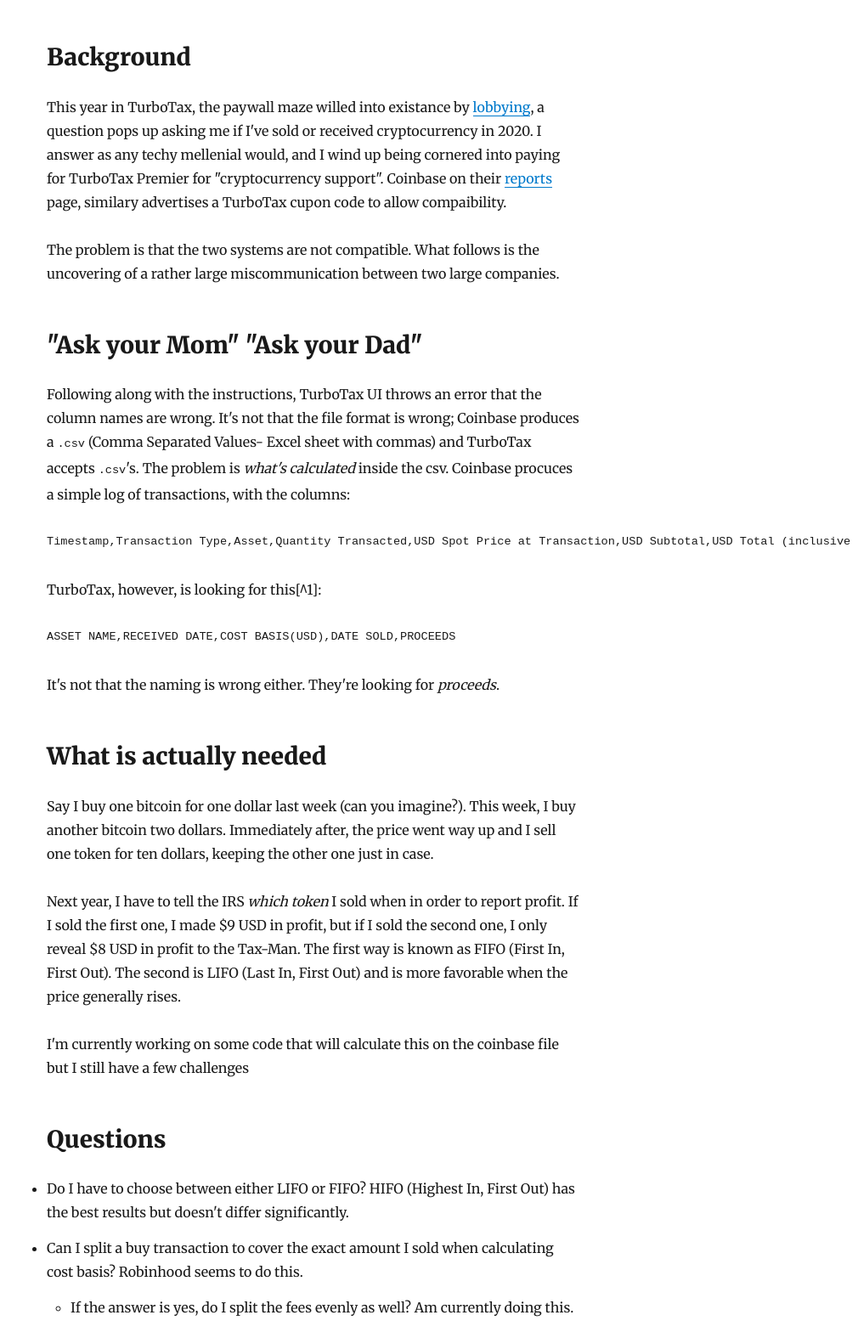
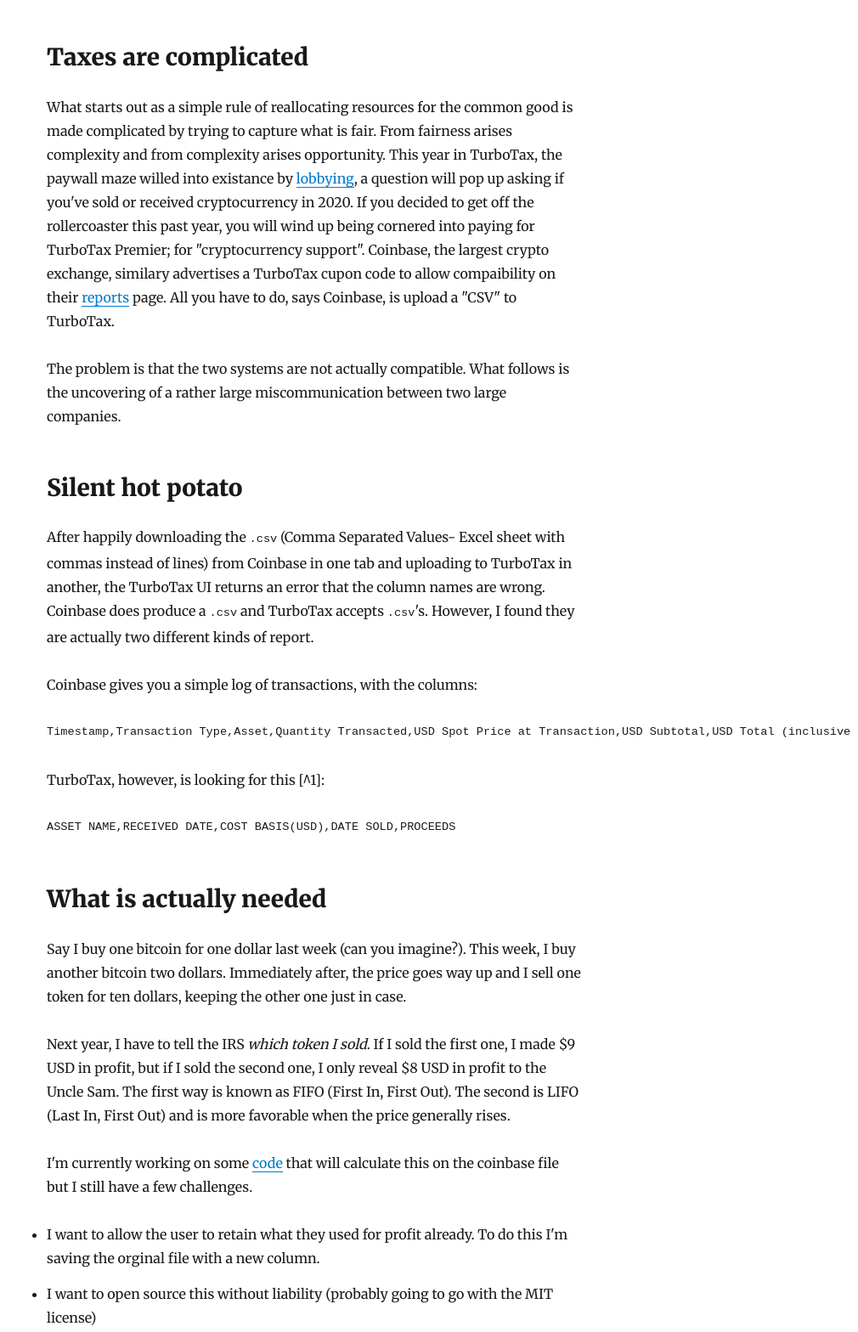
Before and after one commit to nickdnickd/nickdnickd.github.io, a Gatsby site: page /crypto-taxes/2021-3-1-Crypto-Taxes/ in a window 1280 px wide. Shown: the part 170-1738 px from the top of the page at 85% size, without its empty margins (270-1280 px from the left). Built offline with nearby package versions, Linux system fonts and the light colour scheme; Gatsby itself is replaced by a stand-in of ours; some packages are replaced by stand-ins of ours; code samples lack their colours.

Commit message:
fix some wording and add reference to github

```diff
--- a/content/blog/crypto-taxes/2021-3-1-Crypto-Taxes.md
+++ b/content/blog/crypto-taxes/2021-3-1-Crypto-Taxes.md
@@ -5,28 +5,31 @@ description: "How to pay your taxes when Coinbase doesn't talk to turbotax"
 ---
 
 
-## Background
-This year in TurboTax, the paywall maze willed into existance by [lobbying](https://gimletmedia.com/shows/reply-all/6nhgol), a question pops up asking me if I've sold or received cryptocurrency in 2020. I answer as any techy mellenial would, and I wind up being cornered into paying for TurboTax Premier for "cryptocurrency support". Coinbase on their [reports](https://www.coinbase.com/reports) page, similary advertises a TurboTax cupon code to allow compaibility.
+## Taxes are complicated
+What starts out as a simple rule of reallocating resources for the common good is made complicated by trying to capture what is fair. From fairness arises complexity and from complexity arises opportunity. This year in TurboTax, the paywall maze willed into existance by [lobbying](https://gimletmedia.com/shows/reply-all/6nhgol), a question will pop up asking if you've sold or received cryptocurrency in 2020. If you decided to get off the rollercoaster this past year, you will wind up being cornered into paying for TurboTax Premier; for "cryptocurrency support". Coinbase, the largest crypto exchange, similary advertises a TurboTax cupon code to allow compaibility on their [reports](https://www.coinbase.com/reports) page. All you have to do, says Coinbase, is upload a "CSV" to TurboTax.
 
-The problem is that the two systems are not compatible. What follows is the uncovering of a rather large miscommunication between two large companies.
+The problem is that the two systems are not actually compatible. What follows is the uncovering of a rather large miscommunication between two large companies.
 
-## "Ask your Mom" "Ask your Dad"
-Following along with the instructions, TurboTax UI throws an error that the column names are wrong. It's not that the file format is wrong; Coinbase produces a `.csv` (Comma Separated Values- Excel sheet with commas) and TurboTax accepts `.csv`'s. The problem is _what's calculated_ inside the csv.
-Coinbase procuces a simple log of transactions, with the columns:
+## Silent hot potato
+
+After happily downloading the `.csv` (Comma Separated Values- Excel sheet with commas instead of lines) from Coinbase in one tab and uploading to TurboTax in another, the TurboTax UI returns an error that the column names are wrong. Coinbase does produce a `.csv`  and TurboTax accepts `.csv`'s.
+However, I found they are actually two different kinds of report.
+
+Coinbase gives you a simple log of transactions, with the columns:
 
     Timestamp,Transaction Type,Asset,Quantity Transacted,USD Spot Price at Transaction,USD Subtotal,USD Total (inclusive of fees),USD Fees,Notes
-TurboTax, however, is looking for this[^1]:
+TurboTax, however, is looking for this [^1]:
 
     ASSET NAME,RECEIVED DATE,COST BASIS(USD),DATE SOLD,PROCEEDS
 
-It's not that the naming is wrong either. They're looking for _proceeds_.
+## What is actually needed
+Say I buy one bitcoin for one dollar last week (can you imagine?). This week, I buy another bitcoin two dollars. Immediately after, the price goes way up and I sell one token for ten dollars, keeping the other one just in case.
 
-## What is actually needed
-Say I buy one bitcoin for one dollar last week (can you imagine?). This week, I buy another bitcoin two dollars. Immediately after, the price went way up and I sell one token for ten dollars, keeping the other one just in case.
+Next year, I have to tell the IRS _which token I sold_. If I sold the first one, I made $9 USD in profit, but if I sold the second one, I only reveal $8 USD in profit to the Uncle Sam. The first way is known as FIFO (First In, First Out). The second is LIFO (Last In, First Out) and is more favorable when the price generally rises.
 
-Next year, I have to tell the IRS _which token_ I sold when in order to report profit. If I sold the first one, I made $9 USD in profit, but if I sold the second one, I only reveal $8 USD in profit to the Tax-Man. The first way is known as FIFO (First In, First Out). The second is LIFO (Last In, First Out) and is more favorable when the price generally rises.
-
-I'm currently working on some code that will calculate this on the coinbase file but I still have a few challenges
+I'm currently working on some [code](https://github.com/nickdnickd/taxmycrypto) that will calculate this on the coinbase file but I still have a few challenges.
+- I want to allow the user to retain what they used for profit already. To do this I'm saving the orginal file with a new column.
+- I want to open source this without liability (probably going to go with the MIT license)
 
 ## Questions
 - Do I have to choose between either LIFO or FIFO? HIFO (Highest In, First Out) has the best results but doesn't differ significantly.
@@ -36,7 +39,7 @@ I'm currently working on some code that will calculate this on the coinbase file
 - (Extra paranoid) How exact do the calculations have to be? Cryptocurrency goes way beyond three decimal points, wondering where rounding errors come into play.
 
 
-[1^]: I discovered this by successfully uploading my Robinhood cryptocurrency tax csv and comparing the differences. Just wanted to give Robinhood for being on top of this. I used their format as a model for future calculations.
+[^1]: I discovered this by successfully uploading my Robinhood cryptocurrency tax csv and comparing the differences. Just wanted to give Robinhood for being on top of this. I used their format as a model for future calculations.
 
 
-[2^]: Don't take my word for it; [here](https://ttlc.intuit.com/community/taxes/discussion/coinbase-csv-file-not-compatible-on-turbotax-no-headers-found-in-this-file-error/00/1820285/page/_16) is the latest forum page of enraged TurboTax users.
+[^2]: Don't take my word for it; [here](https://ttlc.intuit.com/community/taxes/discussion/coinbase-csv-file-not-compatible-on-turbotax-no-headers-found-in-this-file-error/00/1820285/page/_16) is the latest forum page of enraged TurboTax users.
```
